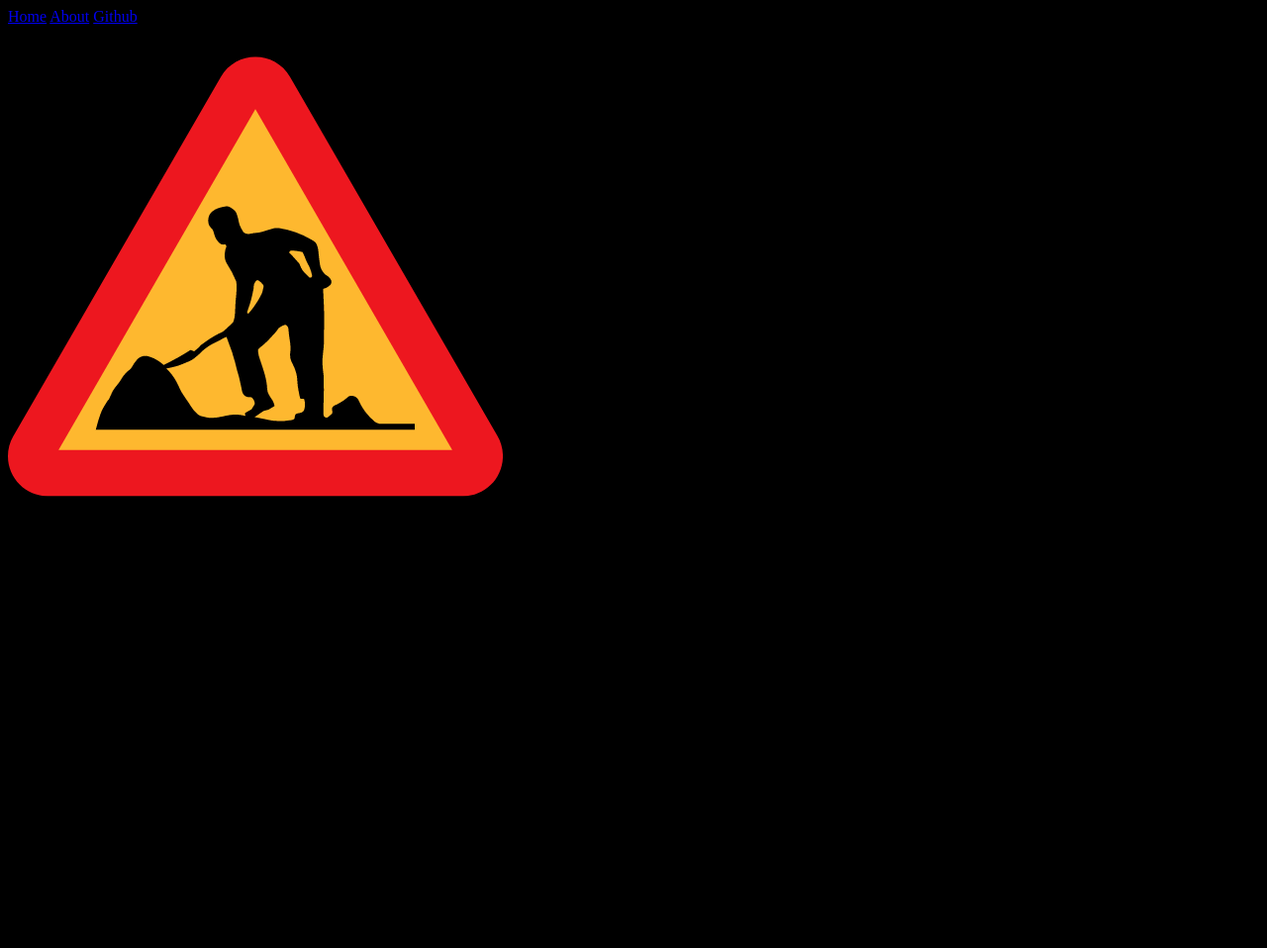
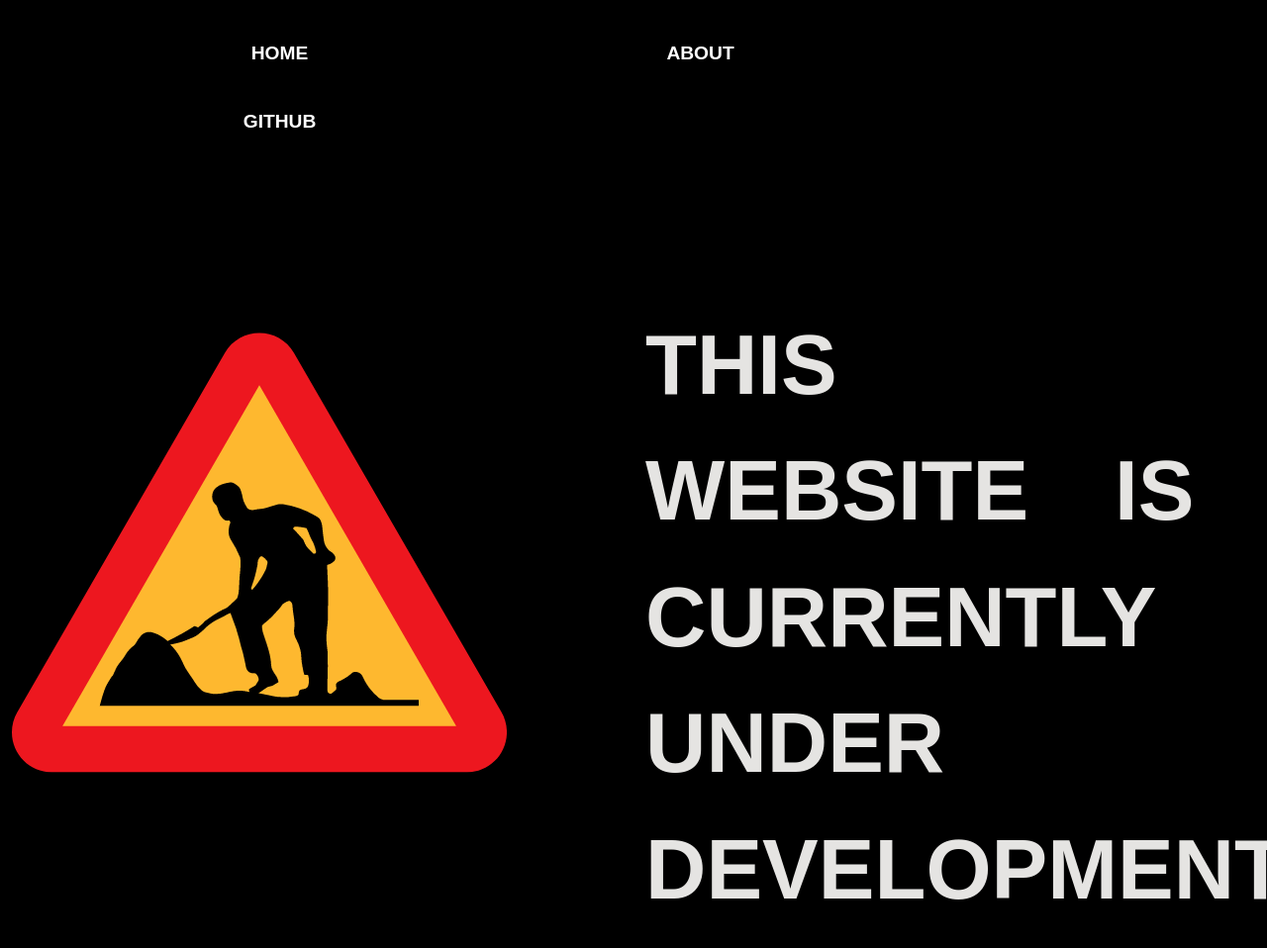
Before and after one commit to WhiteHatCyberus/The-Cyberus-Website, a plain HTML site: page maintainence.html in a window 1280 px wide. Shown: the whole page at 99% size. Before the commit the page ends 800 px from the top, so only its background shows below. Drawn offline with nearby package versions, Linux system fonts and the light colour scheme.

Commit message:
better bootstrap

```diff
--- a/maintainence.html
+++ b/maintainence.html
@@ -2,19 +2,28 @@
 <html>
     <head>
         <title>Cyberus Securities</title>
+        <link href="https://cdn.jsdelivr.net/npm/bootstrap/dist/css/bootstrap.min.css" rel="stylesheet">
         <link rel="stylesheet" href="css/maintainence.css">
     </head>
     <body>
-        <div id="highlight">
-            <div id="small_space"></div>
-            <a class="home" href="index.html">Home</a>
-            <span><a id="middle" href="about.html">About</a></span>
-            <span><a id="middle" href="https://github.com/WhiteHatCyberus">Github</a></span>
-            <div id="big_space"></div>
-
+        <div class="container">
+            <div class="header">
+                <div class="row">
+                    <div class="col-12 col-lg-6 hbox"><a class="navtog" href="#">Home</a></div>
+                    <div class="col-12 col-lg-6 hbox"><a class="navtog" href="#">About</a></div>
+                    <div class="col-12 col-lg-6 hbox"><a class="navtog" href="https://github.com/WhiteHatCyberus">GitHub</a></div>
+                </div>
+            </div>
         </div>
-
-            <img id="wip" src="images/progress.png" alt="Work in Progress"><p id="update">THIS WEBSITE IS UNDER DEVELOPMENT</p>
-
+        <div class="container-fluid">
+            <div class="row">
+                <div class="col col-lg-6">
+                    <img class="wip" src="images/progress.png" alt="wip">
+                </div>
+                <div class="col col-lg-6">
+                    <p class="update">This website is currently under development</p>
+                </div>
+            </div>
+        </div>
         </body>
 </html>
```
